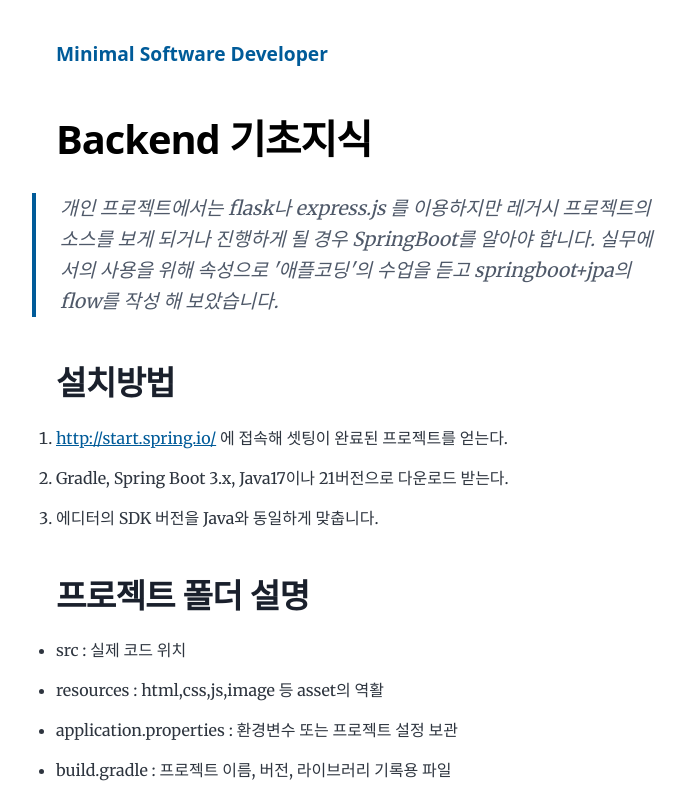
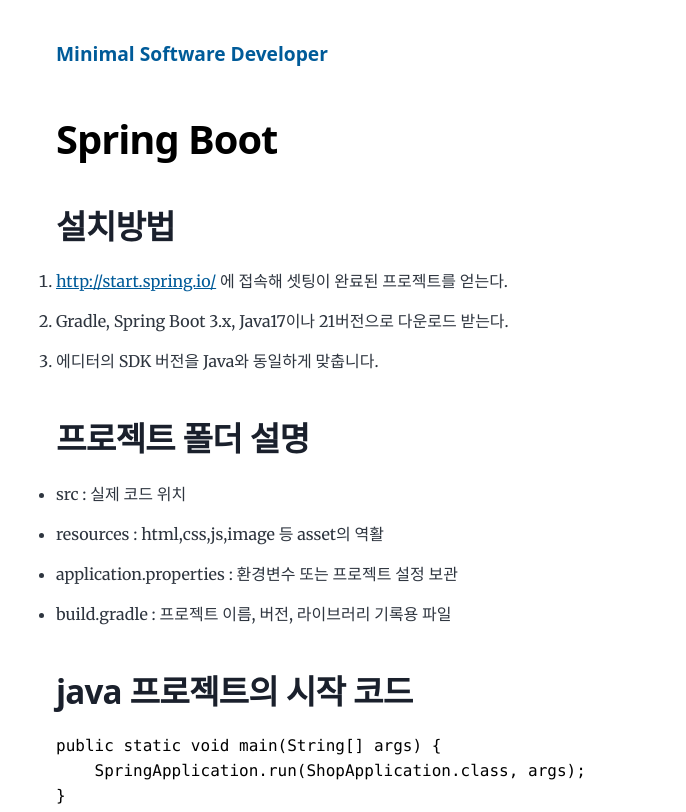
Before and after one commit to felixhan108/felixhan108.github.io, a Gatsby site: page /note/spring/ in a window 1280 px wide. Shown: the top 812 px of the page, without its empty margins (268-954 px from the left). Built offline with nearby package versions, Linux system fonts and the light colour scheme; Gatsby itself is replaced by a stand-in of ours; some packages are replaced by stand-ins of ours; code samples lack their colours.

Commit message:
post title 명 변경

```diff
--- a/content/note/spring.md
+++ b/content/note/spring.md
@@ -1,12 +1,9 @@
 ---
-title: Backend 기초지식
+title: Spring Boot
 version: 0.0.2
 latestUpdate: 2025-04-08
-description: 웹서버를 만들기 위한 기초지식을 정리해 보았습니다.
+description: 개인 프로젝트에서는 flask나 express.js 를 이용하지만 레거시 프로젝트의 소스를 보게 되거나 진행하게 될 경우 SpringBoot를 알아야 합니다. 실무에서의 사용을 위해 속성으로 '애플코딩'의 수업을 듣고 springboot+jpa의 flow를 작성 해 보았습니다.
 ---
-
-> 개인 프로젝트에서는 flask나 express.js 를 이용하지만 레거시 프로젝트의 소스를 보게 되거나 진행하게 될 경우 SpringBoot를 알아야 합니다.
-> 실무에서의 사용을 위해 속성으로 '애플코딩'의 수업을 듣고 springboot+jpa의 flow를 작성 해 보았습니다.
 
 ## 설치방법
 
```
